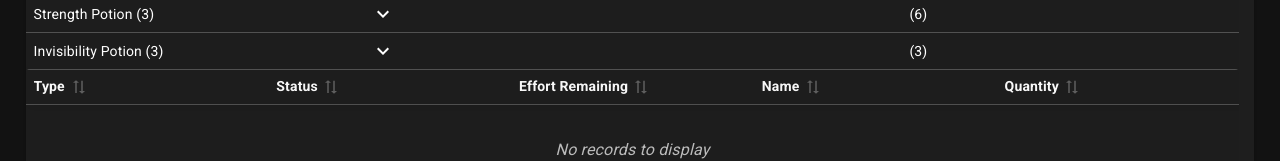
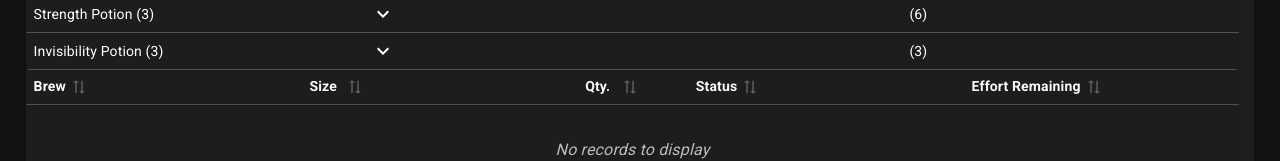
Before and after one commit to Ntropish/brew-battle, a React (Vite) app: page /#/ in a window 1280 px wide. Shown: the part 501-662 px from the top of the page. Built offline with nearby package versions, Linux system fonts and the light colour scheme.

Commit message:
Update BrewJobsTable with detailed brew task information

```diff
--- a/src/routes/home/components/tables/BrewJobsTable.tsx
+++ b/src/routes/home/components/tables/BrewJobsTable.tsx
@@ -7,7 +7,12 @@ import {
 } from "material-react-table";
 import { baseTableConfig } from "../../util/materialReactTable";
 
-import { recipeMap } from "../../../../data/brew";
+import {
+  BrewKey,
+  BrewSize,
+  recipeMap,
+  brewSizeNameMap,
+} from "../../../../data/brew";
 import useGameStore from "../../util/useGameStore";
 import { LinearProgress } from "@mui/material";
 import { Tooltip } from "@mui/material";
@@ -16,6 +21,8 @@ export type TaskRow = {
   key: string;
   type: "brew";
   quantity: number;
+  brewKey: BrewKey;
+  brewSize: BrewSize;
   status: "scheduled" | "in-progress" | "completed";
   effortRemaining: number;
   effortRequired: number;
@@ -23,9 +30,9 @@ export type TaskRow = {
 
 const TasksTable = () => {
   const [data, setData] = useState<TaskRow[]>([]);
-  // Update the data once per second
-  useEffect(() => {
-    const interval = setInterval(() => {
+
+  // Tasks Table Rows are derived from the player's task queue, active task, and completed tasks
+  function updateData() {
     const state = useGameStore.getState();
 
     const queuedTasks: TaskRow[] = state.stores.player.taskQueue.map(
@@ -33,6 +40,8 @@ const TasksTable = () => {
         key: task.id,
         type: "brew",
         quantity: task.quantity,
+        brewKey: task.brewKey,
+        brewSize: task.brewSize,
         status: "scheduled",
         effortRemaining: task.effortRemaining,
         effortRequired: task.effortRequired,
@@ -45,6 +54,8 @@ const TasksTable = () => {
           key: state.stores.player.activeTask!.id,
           type: "brew",
           quantity: state.stores.player.activeTask!.quantity,
+          brewKey: state.stores.player.activeTask!.brewKey,
+          brewSize: state.stores.player.activeTask!.brewSize,
           status: "in-progress",
           effortRemaining: state.stores.player.activeTask!.effortRemaining,
           effortRequired: state.stores.player.activeTask!.effortRequired,
@@ -56,6 +67,8 @@ const TasksTable = () => {
         key: task.id,
         type: "brew",
         quantity: task.quantity,
+        brewKey: task.brewKey,
+        brewSize: task.brewSize,
         status: "completed",
         effortRemaining: 0,
         effortRequired: task.effortRequired,
@@ -67,6 +80,12 @@ const TasksTable = () => {
     } else {
       setData([...queuedTasks, ...completedTasks]);
     }
+  }
+  // Update the data once per second
+  useEffect(() => {
+    updateData();
+    const interval = setInterval(() => {
+      updateData();
     }, 1000);
     return () => clearInterval(interval);
   }, []);
@@ -74,11 +93,23 @@ const TasksTable = () => {
   const columns = useMemo(() => {
     const columns: MRT_ColumnDef<TaskRow>[] = [
       {
-        accessorKey: "type",
-        header: "Type",
+        accessorKey: "brewKey",
+        header: "Brew",
         Cell: ({ cell }) => {
-          return cell.getValue() === "brew" ? "Brew" : "Unknown";
+          return recipeMap[cell.row.original.brewKey]?.name;
         },
+      },
+      {
+        accessorKey: "brewSize",
+        header: "Size",
+        Cell: ({ cell }) => {
+          return brewSizeNameMap[cell.row.original.brewSize];
+        },
+      },
+      {
+        accessorKey: "quantity",
+        header: "Qty.",
+        size: 50,
       },
       {
         accessorKey: "status",
@@ -124,18 +155,6 @@ const TasksTable = () => {
           );
         },
       },
-      {
-        accessorKey: "key",
-        header: "Name",
-        Cell: ({ cell }) => {
-          return recipeMap[cell.row.original.key]?.name;
-        },
-      },
-
-      {
-        accessorKey: "quantity",
-        header: "Quantity",
-      },
     ];
 
     return columns;
```
Lines whose indentation alone changed are shown as unchanged.
